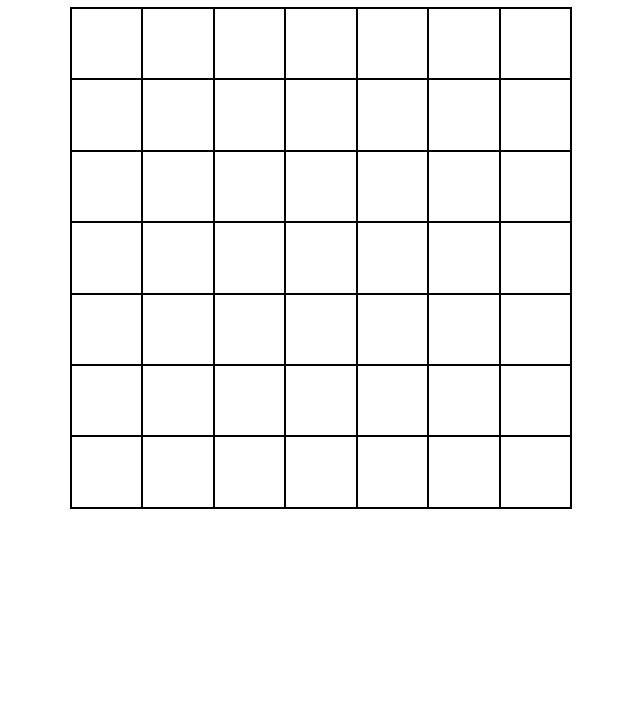
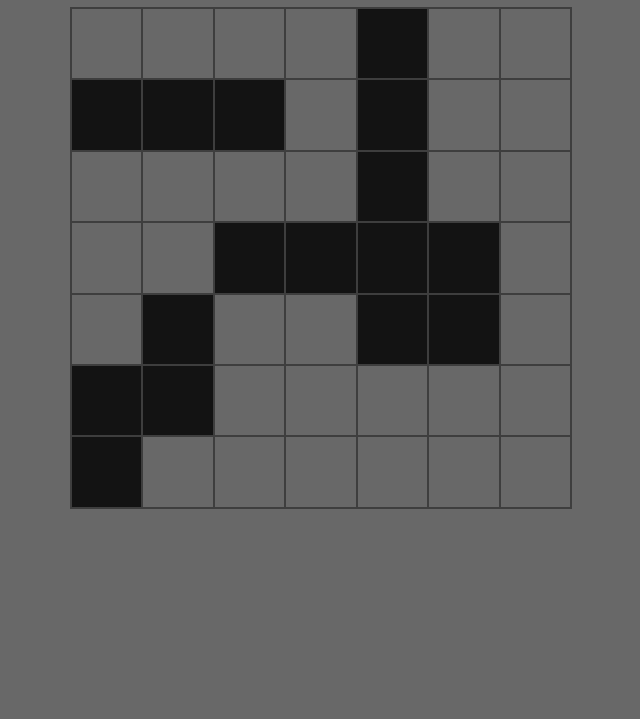
Before and after one commit to The-Sco/battleship, a website built with webpack: page src/template.html in a window 1280 px wide. Shown: the part 81-800 px from the top of the page, without its empty margins (319-959 px from the left). Built offline with nearby package versions, Linux system fonts and the light colour scheme.

Commit message:
Create gameboard UI

```diff
--- a/modules/DOMcontroller.js
+++ b/modules/DOMcontroller.js
@@ -1,30 +1,47 @@
-import Ship from "./ship";
-
 export default class DOMcontroller {
   constructor(gameController) {
     this.gc = gameController;
+    this.container = document.querySelector(".gameboard");
+    this.container.addEventListener("click", this.handleBoardClick.bind(this));
   }
-  renderBoard(gameboard) {
-    const container = document.querySelector(".gameboard");
-    container.innerHTML = "";
-    const onClick = (e) => {
-      const target = e.target;
-    };
 
-    for (let i = 0; i < gameboard.length; i++) {
-      const row = gameboard[i];
-      for (let j = 0; j < row.length; j++) {
-        const cell = row[j];
+  handleBoardClick(e) {
+    const target = e.target;
+    if (
+      !target.classList.contains("cell") ||
+      target.classList.contains("hitted")
+    ) {
+      return;
+    }
 
-        const cellDiv = document.createElement("div");
-        cellDiv.dataset.cord = [i, j];
-        cellDiv.classList.add("cell");
-        if (cell instanceof Ship) {
-          cellDiv.classList.add("ship");
-        }
+    const cordArr = target.dataset.cord.split(",");
+    this.gc.playTurn(cordArr);
 
-        container.appendChild(cellDiv);
-      }
+    this.renderBoard();
+  }
+
+  createCell(cellData, i, j) {
+    const cellDiv = document.createElement("div");
+    cellDiv.classList.add("cell");
+    cellDiv.dataset.cord = `${i},${j}`;
+
+    if (cellData.ship) {
+      cellDiv.classList.add("ship");
+      if (cellData.ship.isSunk()) cellDiv.classList.add("sunk");
     }
+
+    if (cellData.isHit) cellDiv.classList.add("hitted");
+
+    return cellDiv;
+  }
+
+  renderBoard(gameboard = this.gc.currentPlayer.board.board) {
+    this.container.innerHTML = "";
+
+    gameboard.forEach((row, i) => {
+      row.forEach((cellData, j) => {
+        this.container.appendChild(this.createCell(cellData, i, j));
+      });
+    });
   }
 }
--- /dev/null
+++ b/modules/gameController.js
@@ -0,0 +1,16 @@
+import DOMcontroller from "./DOMcontroller";
+import Player from "./player";
+
+export default class GameController {
+  constructor() {
+    this.DOMcontroller = new DOMcontroller(this);
+    this.playerOne = new Player("player");
+    this.playerTwo = new Player("computer");
+    this.currentPlayer = this.playerTwo;
+  }
+
+  playTurn(cordArr) {
+    this.currentPlayer.board.reciveAttack(cordArr);
+    this.DOMcontroller.renderBoard(this.currentPlayer.board.board);
+  }
+}
--- a/modules/gameboard.js
+++ b/modules/gameboard.js
@@ -3,9 +3,16 @@ import Ship from "./ship";
 export default class Gameboard {
   constructor() {
     this.size = 7;
-    this.board = Array.from({ length: this.size }, () =>
-      new Array(this.size).fill(null),
-    );
+    this.board = Array(this.size)
+      .fill(null)
+      .map(() =>
+        Array(this.size)
+          .fill(null)
+          .map(() => ({
+            ship: null,
+            isHit: false,
+          })),
+      );
     this.sunkShips = 0;
   }
   placeShip(start, length, orientation) {
@@ -29,12 +36,12 @@ export default class Gameboard {
       const endCol = col + length - 1;
 
       for (let i = col; i <= endCol; i++) {
-        this.board[line][i] = ship;
+        this.board[line][i].ship = ship;
       }
     } else {
       const endLine = line + length - 1;
       for (let i = line; i <= endLine; i++) {
-        this.board[i][col] = ship;
+        this.board[i][col].ship = ship;
       }
     }
   }
@@ -55,7 +62,7 @@ export default class Gameboard {
     }
 
     for (let i = col; i <= endCol; i++) {
-      if (this.board[line][i] !== null) return false;
+      if (this.board[line][i].ship !== null) return false;
     }
 
     return true;
@@ -70,7 +77,7 @@ export default class Gameboard {
     }
 
     for (let i = line; i <= endLine; i++) {
-      if (this.board[i][col] !== null) return false;
+      if (this.board[i][col].ship !== null) return false;
     }
 
     return true;
@@ -78,15 +85,14 @@ export default class Gameboard {
 
   reciveAttack(cordArr) {
     const [line, col] = cordArr;
-    const target = this.board[line][col];
+    const target = this.board[line][col].ship;
 
     if (target instanceof Ship) {
       target.hit();
       if (target.isSunk()) {
         this.sunkShips++;
       }
-    } else if (target === null) {
-      this.board[line][col] = "miss";
     }
+    this.board[line][col].isHit = true;
   }
 }
--- a/modules/player.js
+++ b/modules/player.js
@@ -2,7 +2,7 @@ import Gameboard from "./gameboard";
 export default class Player {
   constructor(type) {
     this.type = type;
-    this.board = new Gameboard();
+    this.board = this.createGameboard();
   }
   createGameboard() {
     if (this.type === "player") {
--- a/src/index.js
+++ b/src/index.js
@@ -1,7 +1,5 @@
 import style from "./style.css";
-import DOMcontroller from "../modules/DOMcontroller";
-import Player from "../modules/player";
+import GameController from "../modules/gameController";
 
-const player = new Player("computer");
-const controller = new DOMcontroller();
-controller.renderBoard(player.board.board);
+const controller = new GameController();
+controller.DOMcontroller.renderBoard();
--- a/src/style.css
+++ b/src/style.css
@@ -3,20 +3,37 @@ body {
   flex-direction: column;
   justify-content: center;
   align-items: center;
+  background-color: rgb(104, 104, 104);
 }
 
 .gameboard {
   display: grid;
   grid-template-columns: repeat(7, 1fr);
-  border: 1px solid black;
+  border: 1px solid  rgb(62, 62, 62);
   width: 500px;
   height: 500px;
 }
 
 .cell {
-  border: 1px solid black;
+  border: 1px solid rgb(62, 62, 62);
 }
 
 .ship {
-  background-color: rgb(54, 54, 54);
+  background-color: rgb(19, 19, 19);
 }
+.ship.sunk {
+  background-color: rgb(61, 10, 0);
+}
+
+.hitted {
+  position: relative;
+}
+.hitted::after {
+  position: absolute;
+  content: "X";
+  top: 50%;
+  left: 50%;
+  transform: translate(-50%, -50%);
+  font-size: 3rem;
+  color: red;
+}
```
